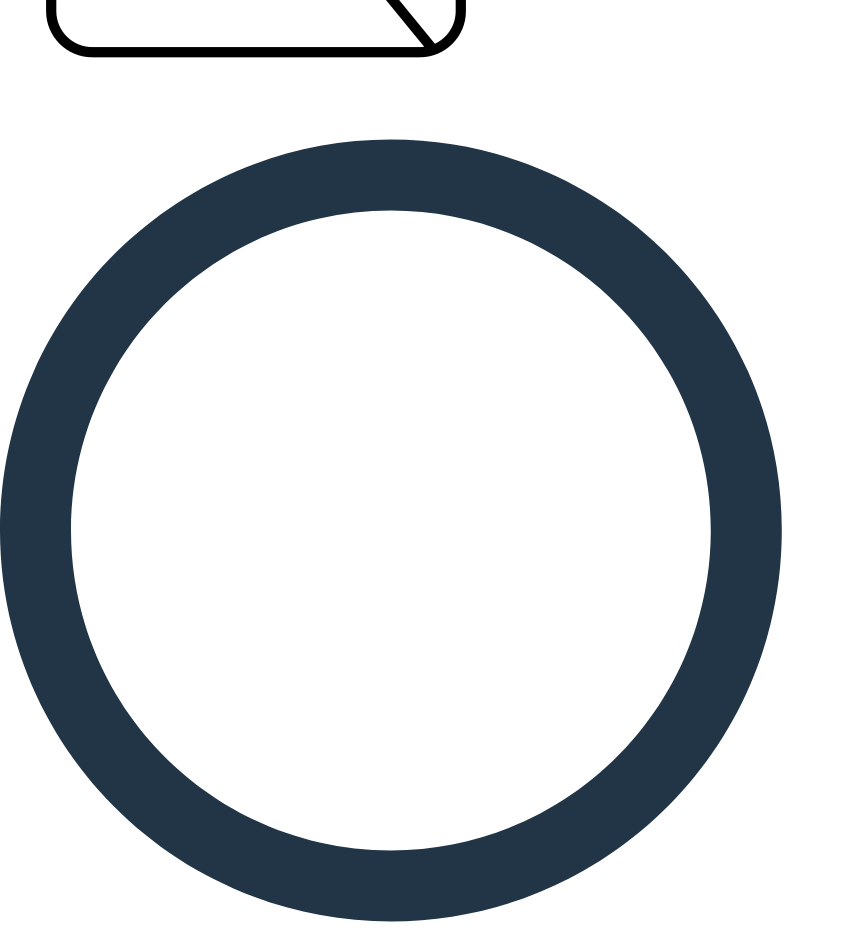
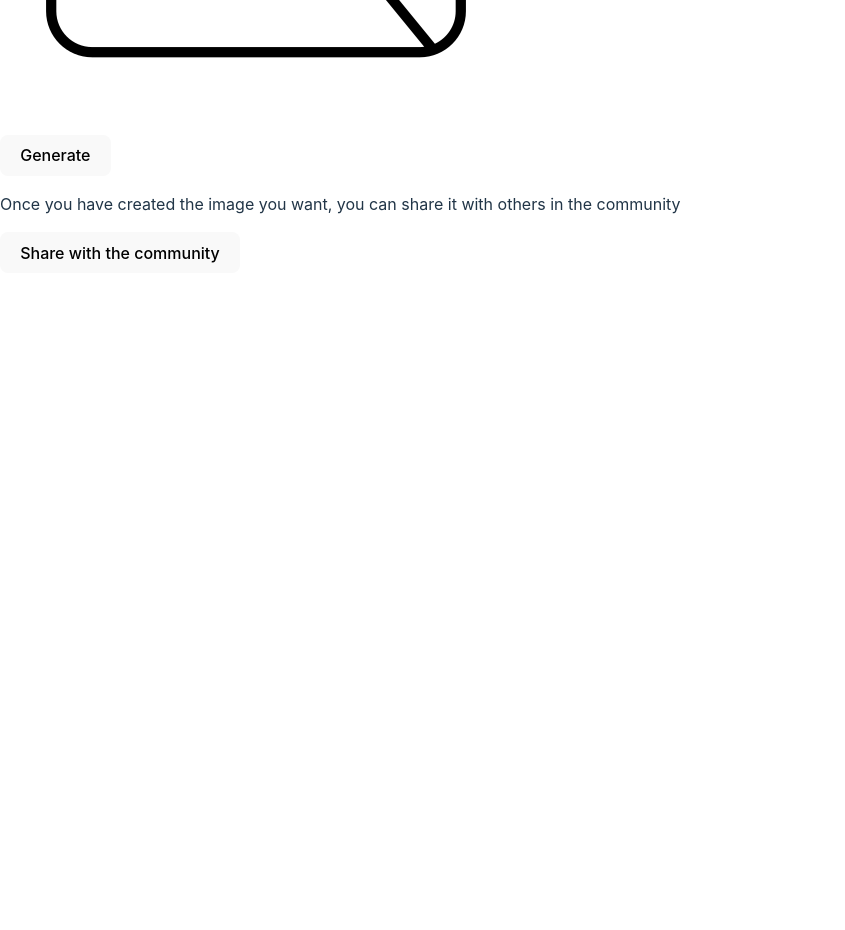
Before and after one commit to ghubisz/dall-e-clone, a React (Vite) app in the folder client/: page /create-post in a window 1280 px wide. Shown: the part 900-1830 px from the top of the page, without its empty margins (0-845 px from the left). After the commit the page ends 1173 px from the top, so only its background shows below. Built offline with nearby package versions, Linux system fonts and the light colour scheme; a web font is replaced by a local one.

Commit message:
create-post-changes

```diff
--- a/client/src/pages/CreatePost.jsx
+++ b/client/src/pages/CreatePost.jsx
@@ -13,8 +13,12 @@
     prompt: '',
     photo: '',
   });
-  const [generatingImg, setGeneratingImg] = useState(true);
+  const [generatingImg, setGeneratingImg] = useState(false);
   const [loading, setLoading] = useState(false);
+
+  const generateImage = () => {
+
+  }
 
   const handleSubmit = () => {
 
@@ -83,7 +87,22 @@
 
           </div>
           <div className="mt-5 flex gap-5">
-
+            <button
+              type="button"
+              onClick={generateImage}
+              className="text-white bg-green-700 font-medium rounded-md text-sm w-full sm:w-auto px-5 py-2.5 text-center"
+            >
+              {generatingImg ? 'Generating...' : 'Generate'}
+            </button>
+          </div>
+          <div className="mt-10">
+            <p className="mt-2 text-[#666e75] text-[14px]">Once you have created the image you want, you can share it with others in the community</p>
+            <button
+              type="submit"
+              className="mt-3 text-white bg-[#6469ff] font-medium rounded-md text-sm w-full sm:w-auto px-5 py-2.5 text-center"
+            >
+              {loading ? 'Sharing' : 'Share with the community'}
+            </button>
           </div>
         </form>
     </section>
```
